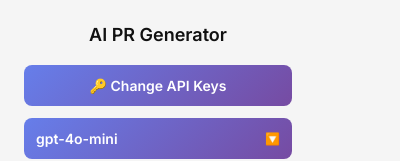
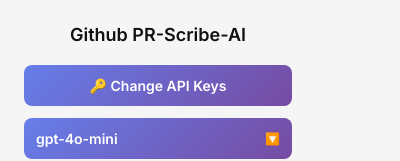
Before and after one commit to AiyushKumar07/ai-pr-extension, a browser extension: page popup.html in a window 400 px wide. Shown: the top 161 px of the page. Drawn offline with Linux system fonts and the light colour scheme.

Commit message:
chore: Update popup title from 'AI PR Generator' to 'Github PR-Scribe-AI' for consistency with branding

```diff
--- a/popup.html
+++ b/popup.html
@@ -296,7 +296,7 @@
     </style>
   </head>
   <body>
-    <h4>AI PR Generator</h4>
+    <h4>Github PR-Scribe-AI</h4>
 
     <div id="apiSection" style="display: none">
       <div class="key-section" id="openaiKeySection">
```
